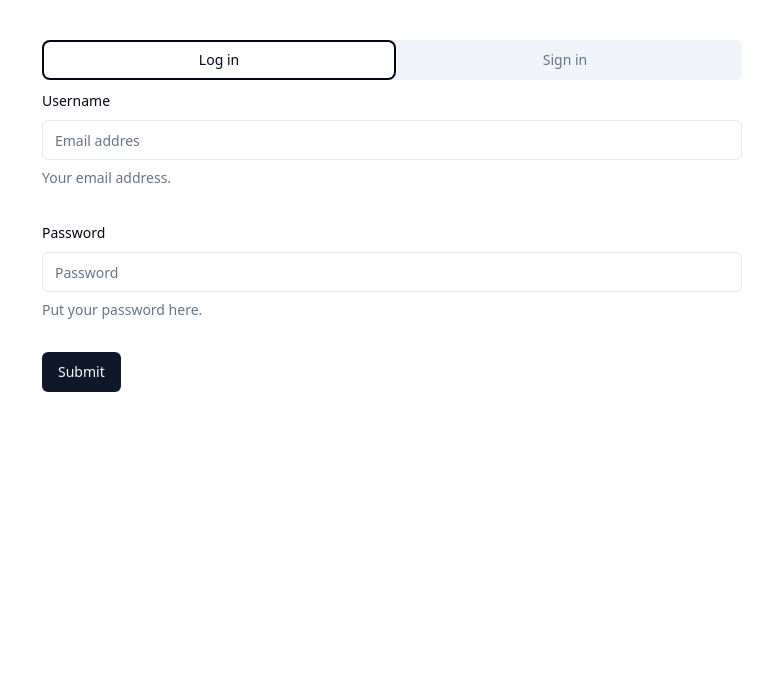
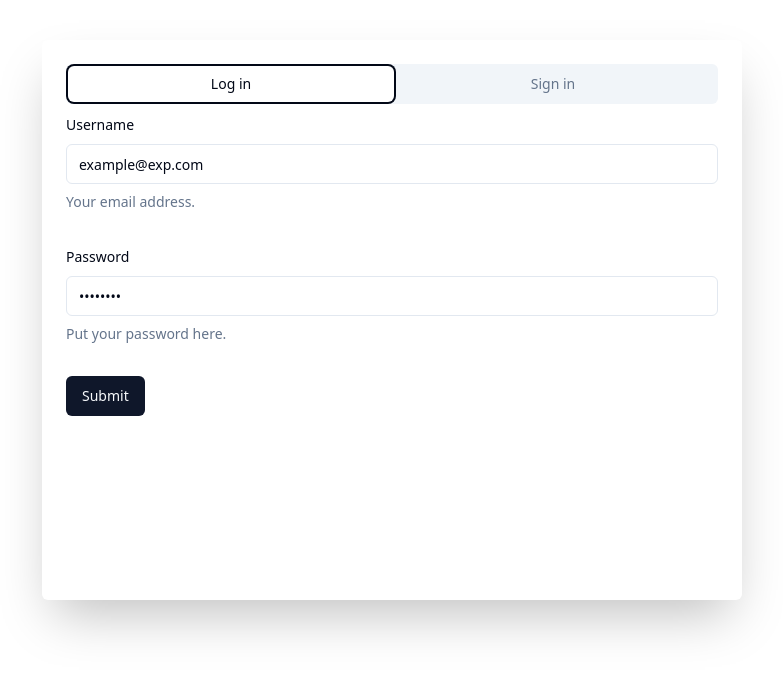
Before and after one commit to ValadaRP/healthAppFrontend, a React (Vite) app: page / in a window 1280 px wide. Both pictures are taken after a click on the tab "Log in". Shown: the top 674 px of the page, without its empty margins (248-1031 px from the left). Built offline with nearby package versions, Linux system fonts and the light colour scheme.

Commit message:
First verision of api requests with reactQuery

```diff
--- a/src/Authorization.tsx
+++ b/src/Authorization.tsx
@@ -4,8 +4,8 @@ import Login from "@/components/login/Login.tsx";
 function Authorization() {
     return (
         <>
-            <div className={"w-full flex justify-center h-screen "}>
-                <Tabs defaultValue="account" className="w-[700px] mt-10">
+            <div className={"w-full flex justify-center h-[600px]"}>
+                <Tabs defaultValue="account" className="w-[700px] mt-10 shadow-2xl p-6 rounded-md">
                     <TabsList className={"grid w-full grid-cols-2"}>
                         <TabsTrigger value="Login">Log in</TabsTrigger>
                         <TabsTrigger value="Signin">Sign in</TabsTrigger>
--- a/src/components/login/Login.tsx
+++ b/src/components/login/Login.tsx
@@ -13,23 +13,33 @@ import {useForm} from "react-hook-form";
 import {zodResolver} from "@hookform/resolvers/zod";
 import {Button} from "@/components/ui/button.tsx";
 import {Input} from "@/components/ui/input.tsx";
+import {useMutation} from "react-query";
+import axios from "axios";
 
 
-function onSubmit(values: z.infer<typeof logInSchema>) {
-    // Do something with the form values.
-    // ✅ This will be type-safe and validated.
-    console.log(values)
-    console.log("test")
-}
+export default function Login(){
 
-export default function Login(){
+    // React Hook Form
     const form = useForm<z.infer<typeof logInSchema>>({
         resolver: zodResolver(logInSchema),
         defaultValues: {
-            email : "",
-            password : "",
+            email : "example@exp.com",
+            password : "password",
         },
     });
+    const apiRequest = async (values: z.infer<typeof logInSchema>) => {
+        return await axios.post('http://localhost:8080/api/auth/authenticate', {
+            values
+        });
+    }
+    const {mutate, data} = useMutation({
+        mutationFn: apiRequest,
+    });
+    const onSubmit = async (values: z.infer<typeof logInSchema>) => {
+        mutate(values);
+        console.log(data);
+    };
+
 
     return(
         <>
```
